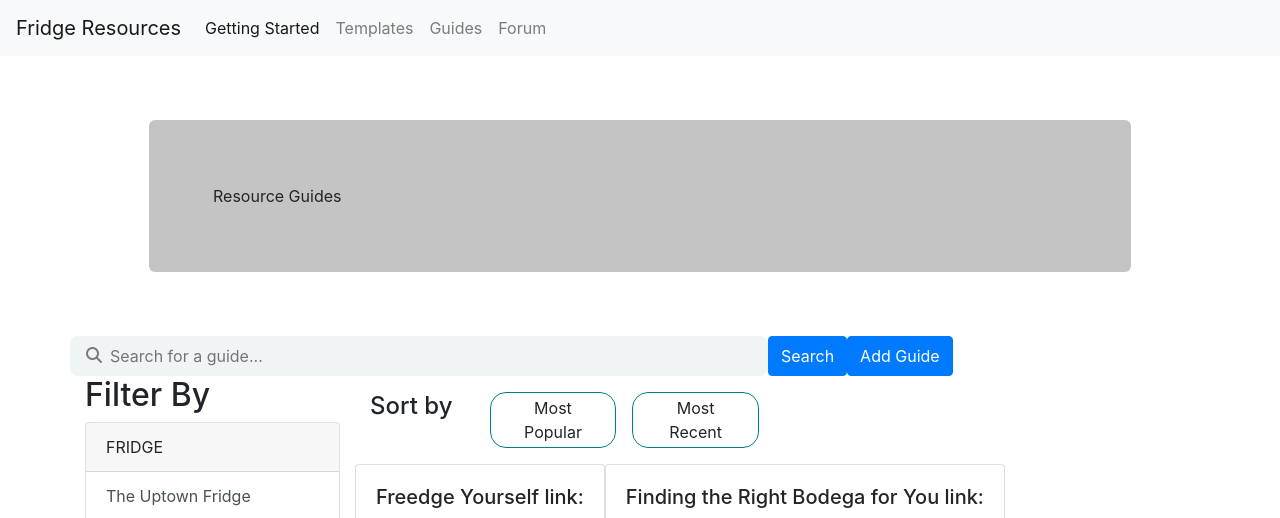
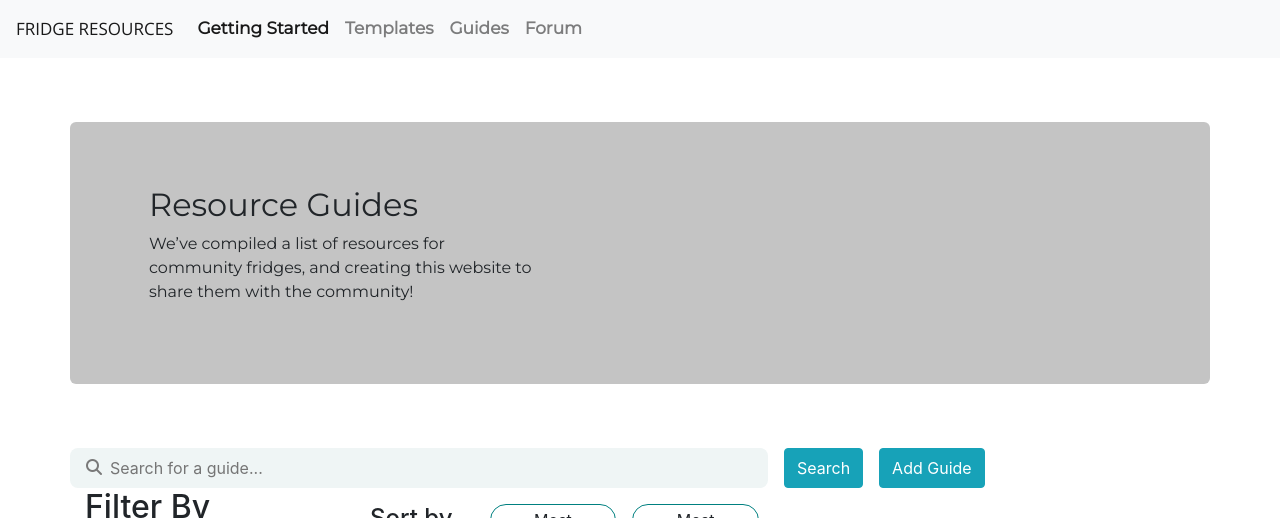
Before and after one commit to zoepanas/cf-resources, a Flask app: page /guides in a window 1280 px wide. Shown: the top 518 px of the page. Run offline with Flask 2, Linux system fonts and the light colour scheme; some libraries are stand-ins or nearby versions.

Commit message:
Updated guides page styling

```diff
--- a/static/css/guides.css
+++ b/static/css/guides.css
@@ -37,3 +37,7 @@ body {
   background-color: #5da0a2;
   color: white;
 }
+
+.btn {
+  margin-left: 1rem;
+}
--- a/static/css/index.css
+++ b/static/css/index.css
@@ -5,7 +5,21 @@
   background-color: papayawhip;
 }
 
+h2.in-header-block {
+  font-family: "Montserrat";
+  font-size: 50px;
+  font-weight: 800;
+  align-items: center;
+}
+
+p.in-header-block {
+  font-family: "Montserrat";
+  font-size: 20px;
+  align-items: center;
+}
+
 .header-block {
+  font-family: "Montserrat";
   border-radius: 6px;
   background-color: #c4c4c4;
   content: center;
@@ -24,6 +38,6 @@
   height: 200px;
 }
 
-.gs-section{
+.gs-section {
   padding-bottom: 20px;
 }
--- a/templates/guides.html
+++ b/templates/guides.html
@@ -20,7 +20,17 @@
 
   <body>
     {% extends "layout.html" %} {% block content %}
-    <div class="header-block">Resource Guides</div>
+    <div class="header-block row">
+      <div class="col-md-5">
+        <h2 class="in-h-block">Resource Guides</h2>
+        <p class="in-h-block">
+          We’ve compiled a list of resources for community fridges, and creating
+          this website to share them with the community!
+        </p>
+      </div>
+      <div class="col-md-5"></div>
+    </div>
+
     <div class="row">
       <div class="input-icons">
         <i class="fa fa-search icon"></i>
@@ -32,19 +42,11 @@
         /><br />
       </div>
 
-      <button
-        id="search-guide-btn"
-        type="button"
-        class="btn btn-primary guides-btn"
-      >
+      <button id="search-guide-btn" type="button" class="btn btn-info">
         Search
       </button>
 
-      <button
-        id="add-guide-btn"
-        type="button"
-        class="btn btn-primary guides-btn"
-      >
+      <button id="add-guide-btn" type="button" class="btn btn-info">
         Add Guide
       </button>
     </div>
@@ -103,9 +105,7 @@
           {% for g in guides %}
           <div class="card">
             <div class="card-body guide-object" value="{{g['guide-link']}}">
-              <h5 class="card-title">
-                {{g["guide-name"]}} link: {{g['guide_link']}}
-              </h5>
+              <h5 class="card-title">{{g["guide-name"]}}</h5>
               <img src="{{g['image']}}" class="guide-img" alt="{{g['alt']}}" />
             </div>
             <hr />
--- a/templates/layout.html
+++ b/templates/layout.html
@@ -8,7 +8,9 @@
     <script src="https://ajax.googleapis.com/ajax/libs/jquery/3.4.1/jquery.min.js"></script>
     <script src="https://maxcdn.bootstrapcdn.com/bootstrap/3.4.1/js/bootstrap.min.js"></script>
     <script src="../static/index.js"></script>
-
+    <link href='https://fonts.googleapis.com/css?family=Montserrat' rel='stylesheet'>
+    <link rel="preconnect" href="https://fonts.gstatic.com">
+    <link href="https://fonts.googleapis.com/css2?family=Open+Sans&display=swap" rel="stylesheet">
     <style>
         .left {
             align-items: left;
@@ -21,6 +23,17 @@
         .pad_search {
             margin-right: 20px;
         }
+
+        .nav-link {
+            font-family: "Montserrat";
+            font-size: 17px;
+            font-weight: 600;
+        }
+
+        .web-title{
+            font-family: 'Open Sans', sans-serif;
+            font-size: 17px;
+        }
     </style>
 </head>
 
@@ -28,7 +41,7 @@
 
     <!-- adapted from code on https://getbootstrap.com/docs/4.0/components/navbar/ -->
     <nav class="navbar navbar-expand-lg navbar-light bg-light">
-        <a class="navbar-brand" href="/">Fridge Resources</a>
+        <a class="navbar-brand web-title" href="/">FRIDGE RESOURCES</a>
         </button>
 
         <div class="collapse navbar-collapse" id="navbarSupportedContent">
```
Also changed, not shown: templates/index.html (+8 -0 lines), 1 other file.
